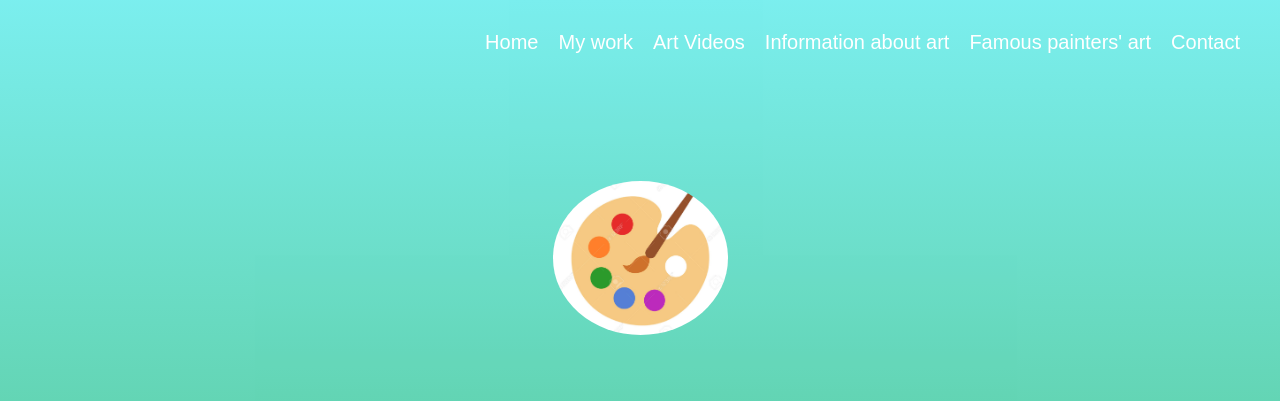
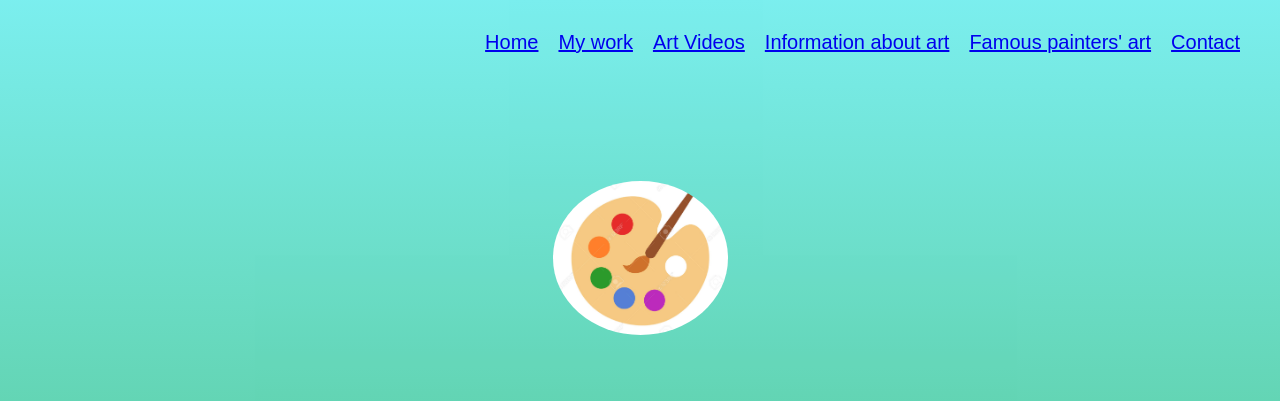
Before and after one commit to NithyaKanamarlapudi/My-favorite, a plain HTML site: page index.html in a window 1280 px wide. Shown: the top 401 px of the page. Drawn offline with Linux system fonts and the light colour scheme; a script that the page names is missing.

Commit message:
Add files via upload

```diff
--- a/index.html
+++ b/index.html
@@ -9,12 +9,12 @@
 
 <body>
     <ul class="menu">
-        <li class="links">Home</li>
-        <li class="links">My work</li>
-        <li class="links">Art Videos</li>
-        <li class="links">Information about art</li>
-        <li class="links">Famous painters' art</li>
-        <li class="links">Contact</li>
+        <li class="links"><a href="#welcome">Home</a></li>
+        <li class="links"><a href="#reason">My work</a></li>
+        <li class="links"><a href="#video">Art Videos</a></li>
+        <li class="links"><a href="#infoaboutart">Information about art</a></li>
+        <li class="links"><a href="#famouspaintersart">Famous painters' art</a></li>
+        <li class="links"><a href="#contact">Contact</a></li>
     </ul>
     <script src="main.js"></script>
     <section id="welcome" class="container">
@@ -69,7 +69,7 @@
         <div class="line"></div>
         <iframe width="775" height="436" src="https://www.britannica.com/art/visual-arts    " frameborder="0" allow="accelerometer; autoplay; clipboard-write; encrypted-media; gyroscope; picture-in-picture" allowfullscreen></iframe>
     </section>
-    <section id="famouspainter'sart">
+    <section id="famouspaintersart">
         <h1>
             Famous painters' art (Vincent Van Gogh):
         </h1>
@@ -82,16 +82,9 @@
     </section>
     <section>
     <section id="contact">
-        <h1>
-            Famous painters' art (Vincent Van Gogh):
-        </h1>
         <div class="line"></div>
        <iframe src="https://www.google.com/maps/embed?pb=!1m18!1m12!1m3!1d1904.4945171874856!2d72.88944461080939!3d19.125573477964046!2m3!1f0!2f0!3f0!3m2!1i1024!2i768!4f13.1!3m3!1m2!1s0x3be7c97f346053b7%3A0xacf72f56793d190a!2sWhitehat%20Education%20Technology%20Pvt.%20Ltd.!5e0!3m2!1sen!2sus!4v1613857669500!5m2!1sen!2sus" width="600" height="450" style="border:0;" allowfullscreen="" loading="lazy"></iframe>
-           <button>
-            Click here to view famous painter's (Vincent Van Gogh's) work!
-           </button>
         </section>
-
     </section>
 </body>
 </html>
```
